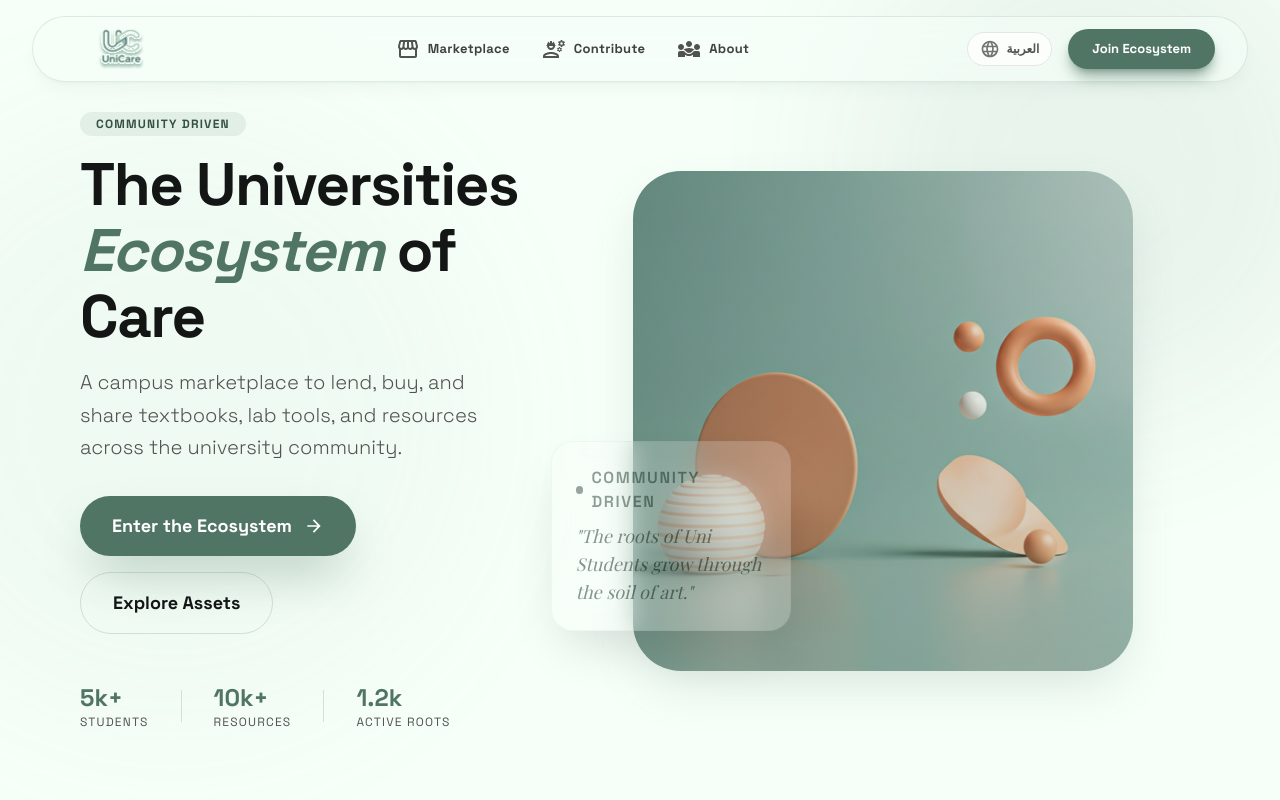
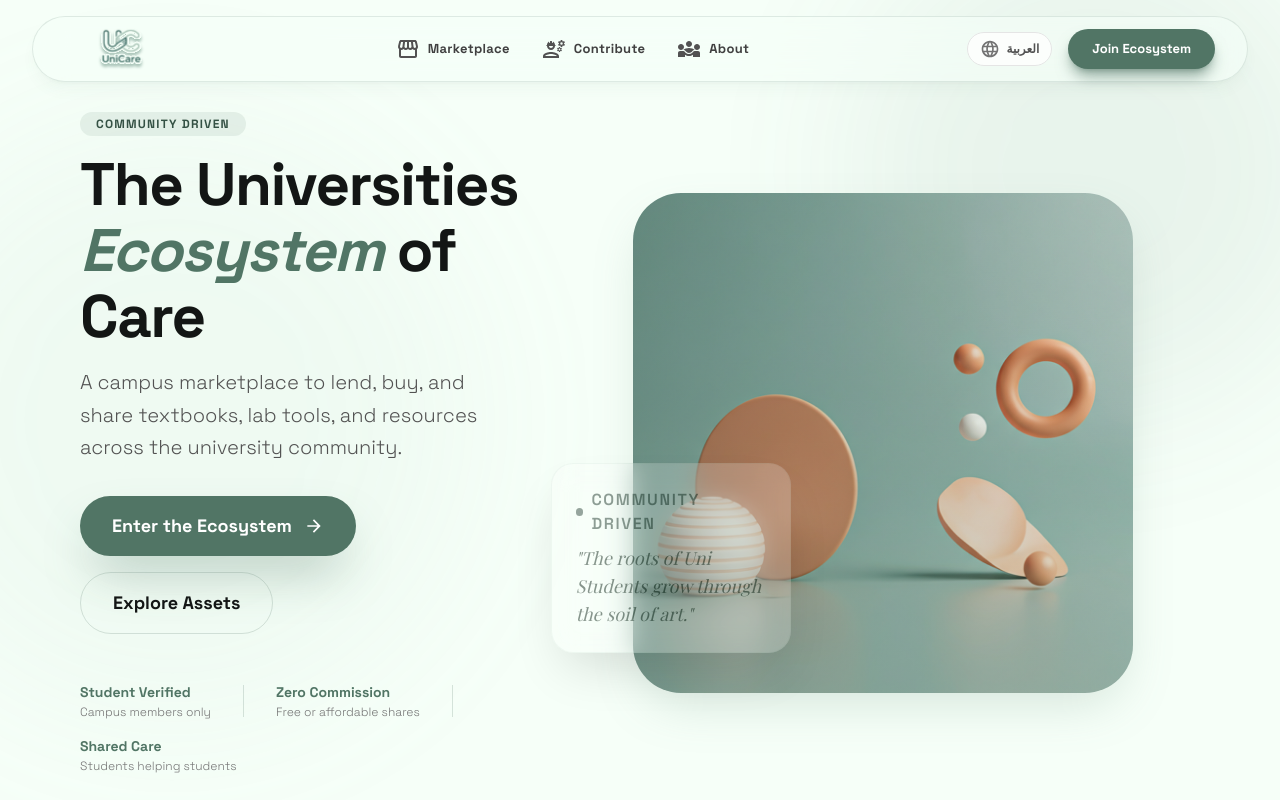
Before and after one commit to uni-care/UniCare-Front, a Next.js app: page /en in a window 1280 px wide. Shown: the top 800 px of the page. Built offline with nearby package versions, Linux system fonts and the light colour scheme; no server answers; a web font is replaced by a local one.

Commit message:
Replace fake landing page statistics with true community pillars

```diff
--- a/src/app/[locale]/page.tsx
+++ b/src/app/[locale]/page.tsx
@@ -55,25 +55,31 @@ export default function Page() {
                 </Link>
               </div>
 
-              <div className={`flex items-center gap-8 mt-4 ${isAr ? "flex-row-reverse text-right" : ""}`}>
-                <div>
-                  <p className="text-2xl font-bold text-primary">5k+</p>
-                  <p className="text-xs text-neutral-600 uppercase tracking-widest">
-                    {isAr ? "الطلاب" : "Students"}
+              <div className={`flex flex-wrap items-center gap-y-4 gap-x-6 md:gap-x-8 mt-4 ${isAr ? "flex-row-reverse text-right" : ""}`}>
+                <div className="flex flex-col gap-0.5">
+                  <p className="text-sm font-bold text-primary">
+                    {isAr ? "تبادل طلابي موثق" : "Student Verified"}
+                  </p>
+                  <p className="text-xs text-neutral-500 font-light">
+                    {isAr ? "أعضاء جامعيون فقط" : "Campus members only"}
                   </p>
                 </div>
-                <div className="h-8 w-px bg-primary/20"></div>
-                <div>
-                  <p className="text-2xl font-bold text-primary">10k+</p>
-                  <p className="text-xs text-neutral-600 uppercase tracking-widest">
-                    {isAr ? "الموارد" : "Resources"}
+                <div className="hidden sm:block h-8 w-px bg-primary/20"></div>
+                <div className="flex flex-col gap-0.5">
+                  <p className="text-sm font-bold text-primary">
+                    {isAr ? "خالٍ من العمولات" : "Zero Commission"}
+                  </p>
+                  <p className="text-xs text-neutral-500 font-light">
+                    {isAr ? "مجاني أو بأسعار رمزية" : "Free or affordable shares"}
                   </p>
                 </div>
-                <div className="h-8 w-px bg-primary/20"></div>
-                <div>
-                  <p className="text-2xl font-bold text-primary">1.2k</p>
-                  <p className="text-xs text-neutral-600 uppercase tracking-widest">
-                    {isAr ? "الجذور النشطة" : "Active Roots"}
+                <div className="hidden sm:block h-8 w-px bg-primary/20"></div>
+                <div className="flex flex-col gap-0.5">
+                  <p className="text-sm font-bold text-primary">
+                    {isAr ? "رعاية مشتركة" : "Shared Care"}
+                  </p>
+                  <p className="text-xs text-neutral-500 font-light">
+                    {isAr ? "دعم جامعي حقيقي" : "Students helping students"}
                   </p>
                 </div>
               </div>
```
